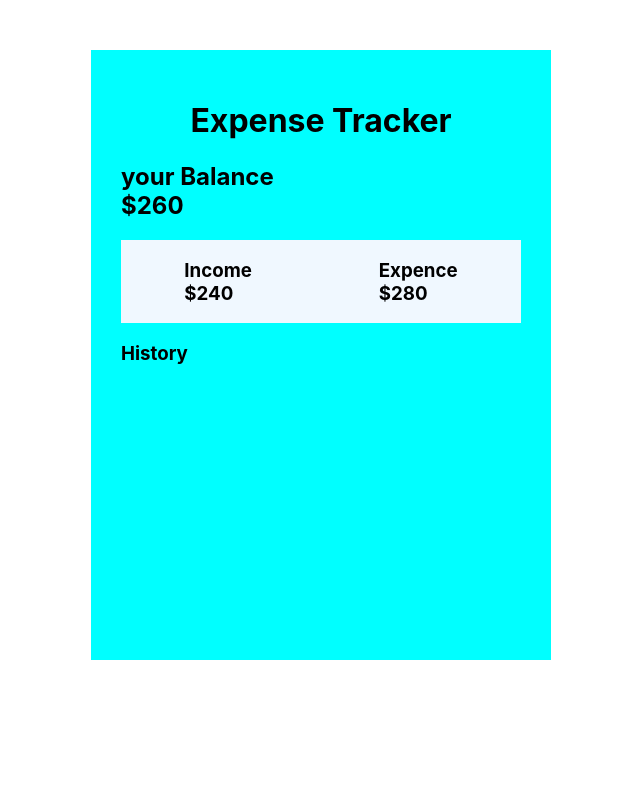
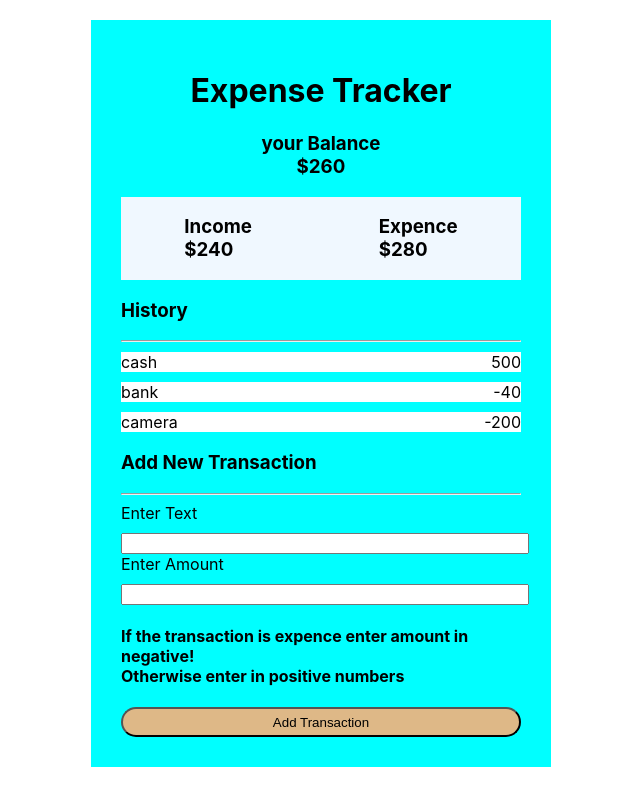
Before and after one commit to sameerasad/Expence-Tracker, a React (Create React App) app: page / in a window 1280 px wide. Shown: the whole page, without its empty margins (319-959 px from the left). Built offline with nearby package versions, Linux system fonts and the light colour scheme.

Commit message:
react challenge day 4 complete static user interface of expence tracker

```diff
--- a/src/App.css
+++ b/src/App.css
@@ -21,6 +21,43 @@
     margin: 0 auto;
     box-shadow: aliceblue;
     background-color: aqua;
-    margin-top: 50px;
+    margin-top: 20px;
     padding: 30px;
 }
+
+.transaction-form
+{
+    width: 100%;
+}
+
+.inputFields
+{
+    width: 100%;
+    margin-top: 10px;
+}
+.submit-button
+{
+    align-content:center ;
+    background-color:burlywood;
+    width: 100%;
+    height: 30px;
+    text-align: center;
+    border-radius: 50px;
+
+
+}
+.submit-button:hover{
+    box-shadow: 0,0,10px, cadetblue;
+    background-color: rgb(13, 102, 105);
+}
+
+.History > li
+{
+   list-style: none;
+   display: flex;
+   background-color:white;
+   justify-content:space-between;
+   margin-top: 10px;
+
+
+}
--- a/src/App.js
+++ b/src/App.js
@@ -4,6 +4,7 @@ import Header from './Header'
 import Balance from './Balance'
 import ExpenceContainer from './ExpenceContainer';
 import History from './History';
+import TransactionForm from './TransactionForm';
 
 
 function App() {
@@ -13,6 +14,7 @@ function App() {
      <Balance />
      <ExpenceContainer />
      <History/>
+     <TransactionForm />
     </div>
   );
 }
--- a/src/Balance.js
+++ b/src/Balance.js
@@ -2,10 +2,10 @@ import React from 'react'
 
 const Balance = () => {
     return (
-        <div>
-        <h2>your Balance<br/>$260</h2>
+        <div className="balance">
+        <h3>your Balance<br/>$260</h3>
         </div>
     )
 }
 
-export default Balance
+export default Balance;
--- a/src/History.js
+++ b/src/History.js
@@ -3,8 +3,21 @@ import React from 'react'
 
 const History = () => {
     return (
-        <div>
+        <div className="History">
             <h3>History</h3>
+            <hr/>
+            <li>
+                <span>cash</span>
+                <span>500</span>
+        </li>
+        <li>
+                <span>bank</span>
+                <span>-40</span>
+        </li>
+        <li>
+                <span>camera</span>
+                <span>-200</span>
+        </li>
         </div>
     )
 }
--- a/src/TransactionForm.js
+++ b/src/TransactionForm.js
@@ -0,0 +1,32 @@
+import React from 'react'
+
+const TransactionForm = () => {
+    return (
+        <div className ="transaction-form">
+            <form>
+                <h3>
+                    Add New Transaction
+                </h3>
+
+                <hr/>
+                <label name="inputField">Enter Text
+                <br/>
+                 <input type="text"  id="inputField" className="inputFields"/>
+                </label>
+                <br />
+                <label>
+                    Enter Amount
+                    <br />
+                    <input type="number" required className="inputFields"  />
+
+                </label>
+                <h4> If the transaction is expence enter amount in negative!
+                <br/ >Otherwise enter in positive numbers </h4>
+                <input type="submit" value="Add Transaction" required className="submit-button"/>
+
+            </form>
+        </div>
+    )
+}
+
+export default TransactionForm
```
